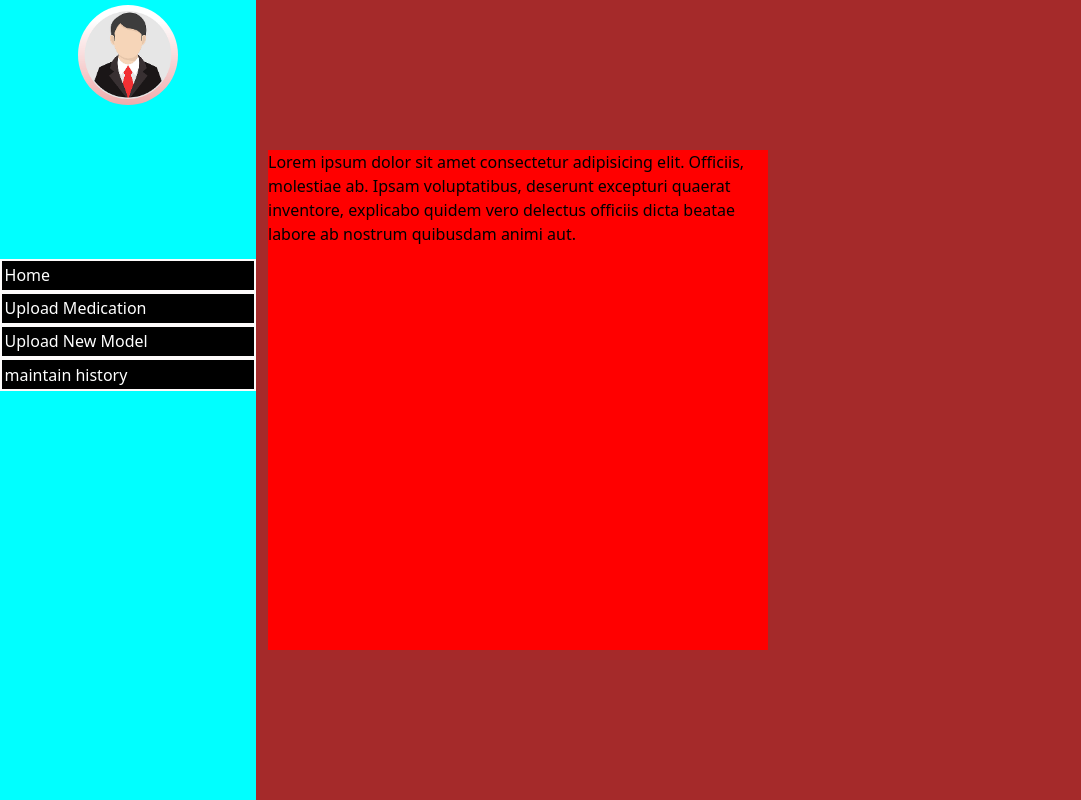
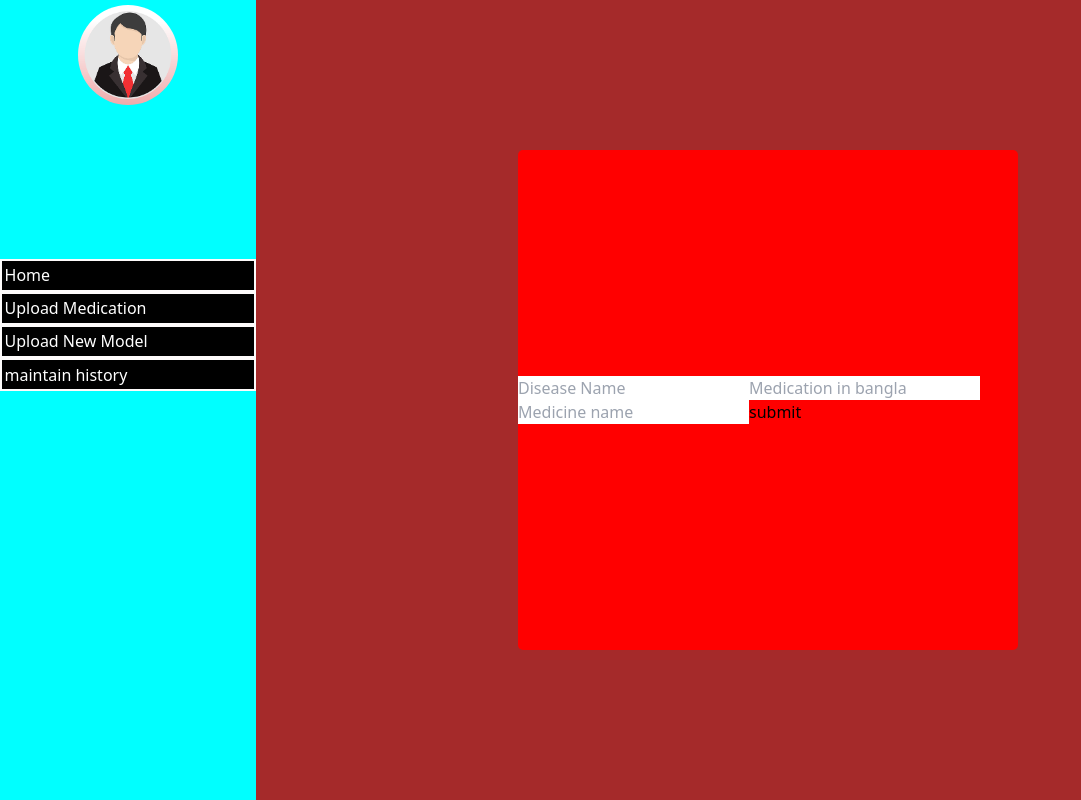
Before and after one commit to samratabduljalil/AgriCareHub, a React (Vite) app in the folder frontend/: page /UpMedication in a window 1280 px wide. Shown: the whole page, without its empty margins (0-1081 px from the left). Built offline with nearby package versions, Linux system fonts and the light colour scheme.

Commit message:
working on admin update medication

```diff
--- a/frontend/src/Pages/UpMedication.css
+++ b/frontend/src/Pages/UpMedication.css
@@ -13,6 +13,7 @@
     justify-content: center;
     justify-items: center;
     align-items: center;
+
 }
 
 .card_contain_med {
@@ -23,7 +24,7 @@
     align-items: center;
     display: grid;
     gap: 3%;
-    grid-template-columns: 1fr 1fr;
+    grid-template-columns: 1fr ;
 }
 
 .card_med {
@@ -31,7 +32,10 @@
     background-color: red;
     height: 500px;
     width: 500px;
-
+    justify-content: center;
+    justify-items: center;
+    align-items: center;
     display: flex;
+    border-radius: 5px;
 
 }
--- a/frontend/src/Pages/UpMedication.tsx
+++ b/frontend/src/Pages/UpMedication.tsx
@@ -1,7 +1,30 @@
 import './UpMedication.css';
+import React, { useState } from 'react';
+import axios from 'axios';
+import { FormEvent, ChangeEvent } from 'react';
 import Sidebar from '../Component/sidebar';
 
 function UpMedication() {
+    const [formData, setFormData] = useState({
+        Disease_Name: '',
+        Medication_in_bangla: '',
+        Medicine_name: '',
+
+      });
+
+      const handleChange = (e) => {
+        setFormData({ ...formData, [e.target.name]: e.target.value });
+      };
+
+      const handleSubmit = async (e) => {
+        e.preventDefault();
+        try {
+          const response = await axios.post('http://localhost:2000/updatemedication', formData);
+          console.log(response.data);
+        } catch (error) {
+          console.error(error);
+        }
+      };
 
     return (<>
 
@@ -10,7 +33,15 @@ function UpMedication() {
             <div className="card_container_med">
                 <div className="card_contain_med">
                     <div className="card_med">
-                        <h1>Lorem ipsum dolor sit amet consectetur adipisicing elit. Officiis, molestiae ab. Ipsam voluptatibus, deserunt excepturi quaerat inventore, explicabo quidem vero delectus officiis dicta beatae labore ab nostrum quibusdam animi aut.</h1>
+                        <form onSubmit={handleSubmit}>
+
+                        <input type="text" name="Disease_Name" id="" placeholder='Disease Name' value={formData.Disease_Name} onChange={handleChange}/>
+                        <input type="text" name="Medication_in_bangla" id="" placeholder='Medication in bangla' value={formData.Medication_in_bangla} onChange={handleChange} />
+                        <input type="text" name="Medicine_name" id="" placeholder='Medicine name' value={formData.Medicine_name} onChange={handleChange} />
+                        <button type="submit">submit</button>
+
+
+                        </form>
 
                     </div>
 
```
Also changed, not shown: 1 other file (tests, documents, lock files or other folders).
